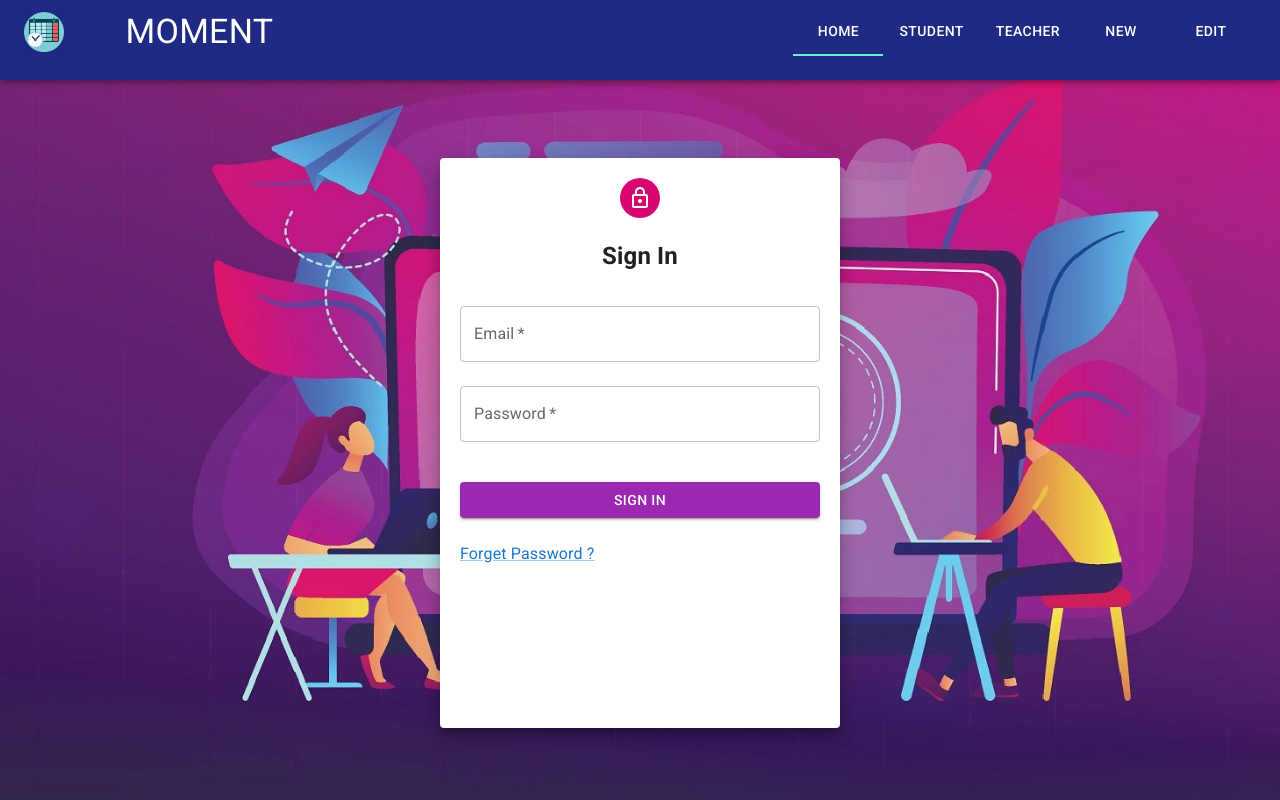
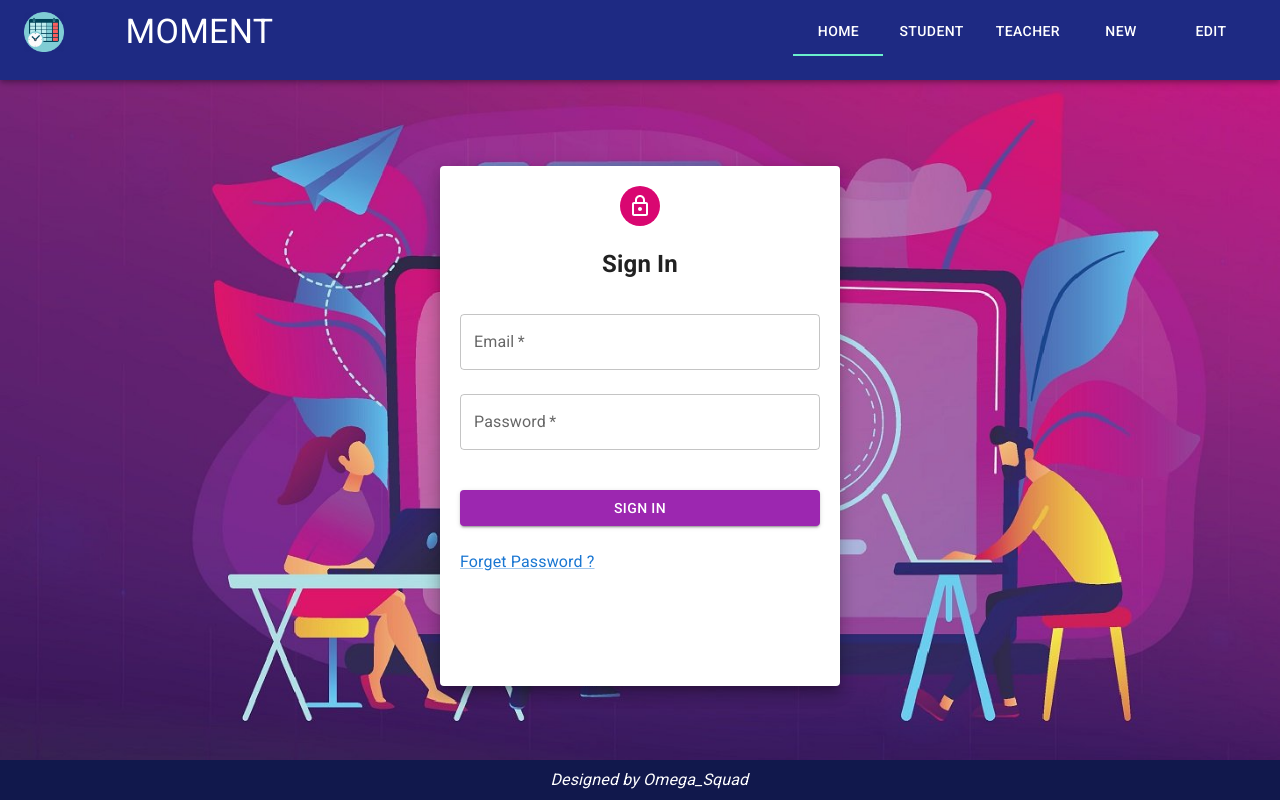
Before and after one commit to OmgaSqud/omega_squad_tss, a React (Create React App) app: page / in a window 1280 px wide. Built offline with nearby package versions, Linux system fonts and the light colour scheme; no server answers.

Commit message:
Homepage styling edited

```diff
--- a/public/assets/css/styles.css
+++ b/public/assets/css/styles.css
@@ -1,14 +1,15 @@
 #hero {
   width: 100%;
-  height: 100vh;
+  height: 85vh;
   background-image: url(../../Blended-learning-e-learning.jpeg);
   background-repeat: no-repeat, repeat;
   background-size: cover;
   background-position: center;
   padding: 36px 0;
   flex-grow: inherit;
-  position: absolute;
+  position: relative;
   display: block;
+  margin-top: 10vh;
 }
 .img-fluid {
   padding: 0;
@@ -23,7 +24,7 @@ section {
   overflow: hidden;
 }
 #hero .container {
-  padding-top: 72px;
+  /* padding-top: 72px; */
 }
 
 .studentContainer {
--- a/src/home/Homepage.js
+++ b/src/home/Homepage.js
@@ -131,11 +131,11 @@ const HomePage = () => {
 
   const paperStyle = {
     padding: 20,
-    height: "570px",
+    height: "65vh",
     width: 400,
     margin: "50px auto",
     position: "relative",
-    verflow: "hidden",
+    overflow: "hidden",
   };
   const avatarStyle = {
     backgroundColor: "rgb(217 7 113)",
@@ -174,6 +174,7 @@ const HomePage = () => {
               required
               style={marginStyle}
               value={password}
+              onKeyDown={(e)=> (e.code === "Enter" ? handleLogin() : null)}
               onChange={(e) => setPassword(e.target.value)}
             ></TextField>
             <p>{passwordError} </p>
```
